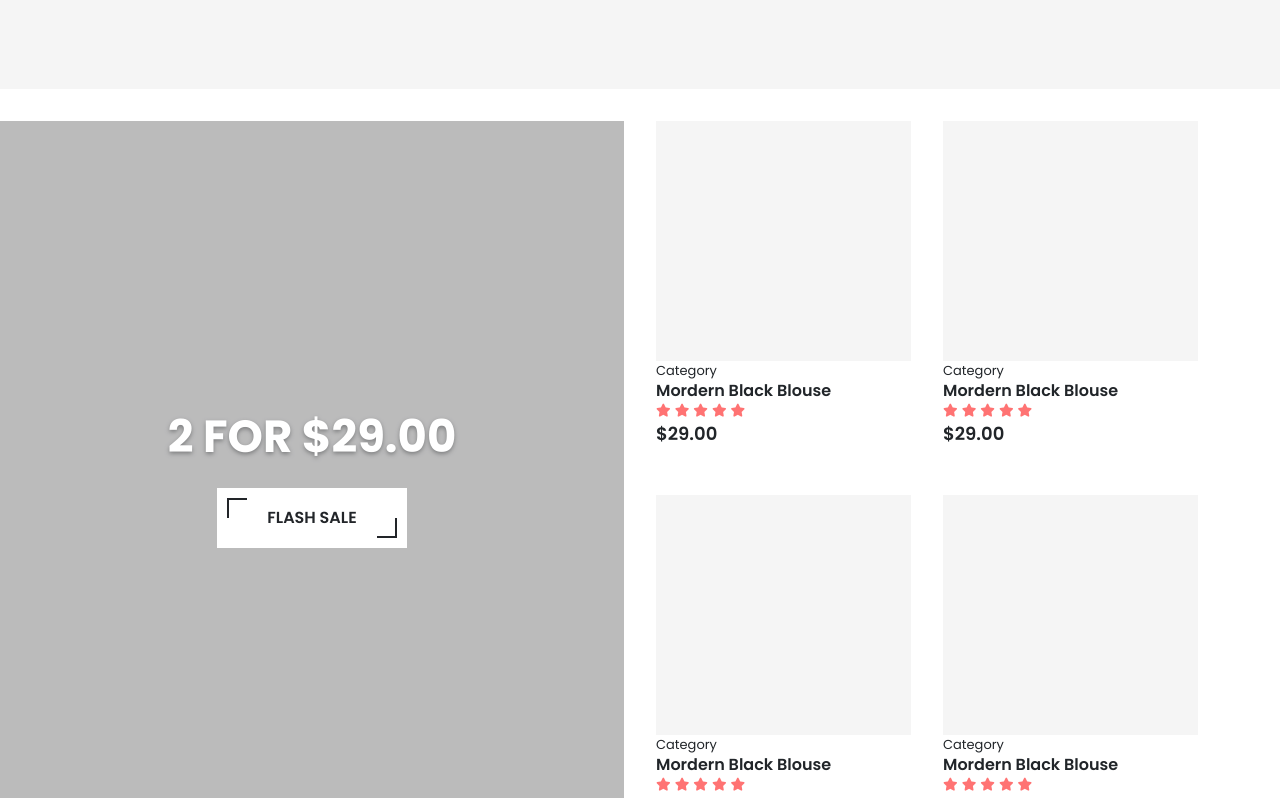
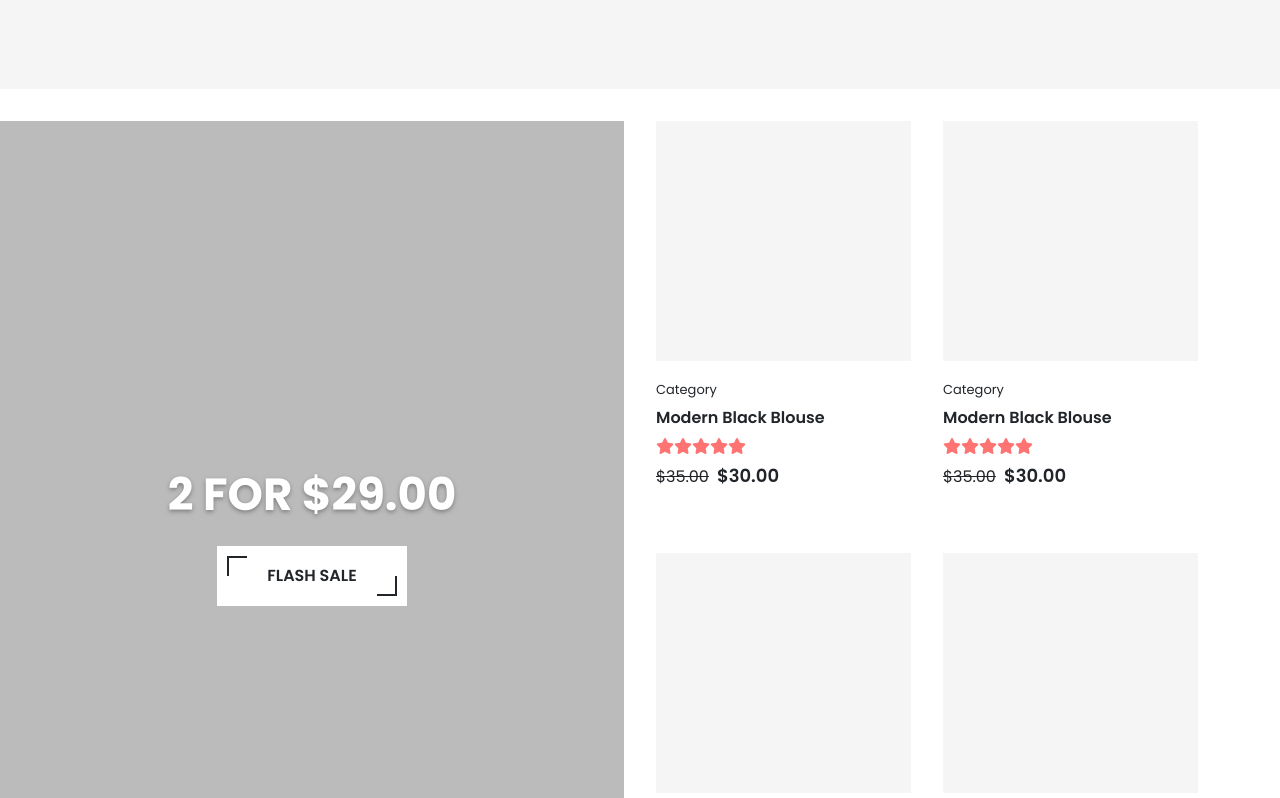
Before and after one commit to dennisGustavsson/frontEndJS-React-assignment, a React (Create React App) app: page / in a window 1280 px wide. Shown: the part 3280-4078 px from the top of the page. Built offline with nearby package versions, Linux system fonts and the light colour scheme.

Commit message:
started on product card component

```diff
--- a/src/Assets/scss/App.scss
+++ b/src/Assets/scss/App.scss
@@ -15,6 +15,7 @@
 
 @import './components/buttons';
 @import './components/menuIcon';
+@import './components/productCard';
 
 @import './sections/jumbotron';
 @import './sections/featuredProducts';
--- /dev/null
+++ b/src/Assets/scss/components/_productCard.scss
@@ -0,0 +1,110 @@
+.product-grid {
+    display: grid;
+    grid-template-columns: repeat(auto-fit ,minmax(270px, 300px));
+    justify-content: center;
+    align-items: center;
+    gap: 2rem;
+    @include md {
+        grid-template-columns: repeat(2, 1fr);
+    }
+    @include lg {
+        grid-template-columns: repeat(4, 1fr);
+    }
+}
+
+.product-card {
+    min-width: 255px;
+    text-align: center;
+    position: relative;
+    margin-bottom: 1rem;
+    overflow: hidden;
+    &:hover {
+        .card-menu {
+            right: 0;
+        }
+        .btn-theme {
+            bottom: 0;
+        }
+        .product-img {
+            background-color: $color-gray-5;
+        }
+    }
+
+}
+
+.product-img {
+    position: relative;
+    height: 240px;
+    width: 100%;
+    background-color: $color-gray-1;
+    transition: 250ms ease-in-out;
+    overflow: hidden;
+        .btn-theme {
+        position: absolute;
+        bottom:-100px;
+        width: 100%;
+    }
+
+}
+
+.product-info {
+    bottom: 0;
+    background-color: $color-theme-white;
+    width: 100%;
+    padding-block: 1rem;
+
+    .category-title {
+        font-size: $font-size-13;
+        display: inline-block;
+        margin-bottom: 0.5rem;
+    }
+
+    h4 {
+        font-size: $font-size-16;
+        font-weight: $font-w-semibold;
+        margin-bottom: 0.5rem;
+    }
+
+
+}
+
+.card-menu {
+    position: absolute;
+    padding: 0;
+    top: 0.7rem;
+    right: -90px;
+    display: flex;
+    flex-direction: column;
+    transition: 250ms ease-in-out;
+
+    .menu-icon {
+        margin:5px 10px;
+    }
+}
+
+.rating {
+    display: inline-block;
+    margin-bottom: 0.2rem;
+
+    i {
+        color: $theme-color;
+        &:hover {
+            color: $color-theme-hover;
+        }
+    }
+}
+
+
+.old-price {
+    text-decoration: line-through;
+    font-size: $font-size-16;
+    margin-top: 0;
+    margin-right: 0.5rem;
+    display: inline-block;
+}
+
+.new-price {
+    font-size: $font-size-18;
+    font-weight: $font-w-semibold;
+    display: inline-block;
+}
--- a/src/Assets/scss/cores/_base.scss
+++ b/src/Assets/scss/cores/_base.scss
@@ -7,9 +7,13 @@ html, body {
     box-sizing: border-box;
     margin: 0;
     padding: 0;
-    min-height: 100vh;
  }
 
+
+ button {
+    border: none;
+    outline: none;
+}
 
  ul {
     padding-bottom: 0;
@@ -29,6 +33,7 @@ html, body {
     height: auto;
 
  }
+
 
  .container-fluid {
     max-width: 100%;
--- a/src/Assets/scss/sections/_featuredProducts.scss
+++ b/src/Assets/scss/sections/_featuredProducts.scss
@@ -8,104 +8,3 @@
 
 
 }
-
-
-.product-grid {
-    display: grid;
-    grid-template-columns: repeat(auto-fit ,minmax(270px, 300px));
-    justify-content: center;
-    align-items: center;
-    gap: 2rem;
-    @include md {
-        grid-template-columns: repeat(2, 1fr);
-    }
-    @include lg {
-        grid-template-columns: repeat(4, 1fr);
-    }
-}
-
-.product-card {
-    min-width: 255px;
-    text-align: center;
-    position: relative;
-    margin-bottom: 1rem;
-    overflow: hidden;
-    &:hover {
-        .card-menu {
-            right: 0;
-        }
-        button {
-            bottom: 0;
-        }
-        .product-img {
-            background-color: $color-gray-5;
-        }
-    }
-
-}
-
-.product-img {
-    position: relative;
-    height: 240px;
-    width: 100%;
-    background-color: $color-gray-1;
-    transition: 250ms ease-in-out;
-    overflow: hidden;
-        button {
-        position: absolute;
-        bottom:-100px;
-        width: 100%;
-    }
-
-}
-
-.card-menu {
-    position: absolute;
-    padding: 0;
-    top: 0.7rem;
-    right: -90px;
-    display: flex;
-    flex-direction: column;
-    transition: 250ms ease-in-out;
-
-    .menu-icon {
-        margin:5px 10px;
-    }
-}
-
-.product-info {
-    bottom: 0;
-    background-color: $color-theme-white;
-    width: 100%;
-    padding-block: 1rem;
-
-    .category-link {
-        color: $color-theme-black-1;
-        text-decoration: none;
-        // transition: 200ms ease-in-out;
-        &:hover {
-            color: $theme-color;
-        }
-    }
-
-}
-
-
-.old-price {
-    text-decoration: line-through;
-    font-size: $font-size-16;
-}
-
-.new-price {
-    font-size: $font-size-18;
-    font-weight: $font-w-semibold
-}
-
-.rating {
-    a {
-        color: $theme-color;
-        &:hover {
-            color: $color-theme-hover;
-        }
-    }
-}
--- /dev/null
+++ b/src/Components/ProductCard.js
@@ -0,0 +1,33 @@
+import { NavLink } from "react-router-dom"
+
+const ProductCard = () => {
+  return (
+    <>
+        <div className="product-card">
+            <div className="product-img">
+                <NavLink to="/products/id" className="btn-theme">Quick view</NavLink>
+            </div>
+            <div className="card-menu">
+                <button href="" className="menu-icon" to="/wishlist"><i className="fa-regular fa-heart"></i></button>
+                <button href="" className="menu-icon" to="/compare"><i className="fa-regular fa-code-compare"></i></button>
+                <button href="" className="menu-icon" to="shoppingcart"><i className="fa-regular fa-shopping-bag"></i></button>
+            </div>
+            <div className="product-info">
+                <div className="category-title">Category</div>
+                <h4>Modern Black Blouse</h4>
+                <div className="rating">
+                    <i className="fa-solid fa-star"></i>
+                    <i className="fa-solid fa-star"></i>
+                    <i className="fa-solid fa-star"></i>
+                    <i className="fa-solid fa-star"></i>
+                    <i className="fa-solid fa-star"></i>
+                </div>
+                <br/>
+                <div className="old-price">$35.00</div>
+                <div className="new-price">$30.00</div>
+            </div>
+        </div>
+    </>
+  )
+}
+export default ProductCard
--- a/src/Sections/FeaturedProductsSection.js
+++ b/src/Sections/FeaturedProductsSection.js
@@ -1,4 +1,5 @@
 import { NavLink } from "react-router-dom"
+import ProductCard from "../Components/ProductCard"
 
 const FeaturedProductsSection = () => {
   return (
@@ -31,8 +32,9 @@ const FeaturedProductsSection = () => {
                 <span className="new-price">$30.00</span>
             </div>
         </div>
-
-
+    <ProductCard/>
+    <ProductCard/>
+    <ProductCard/>
     </div>
 </section>
   )
--- a/src/Sections/FlashSaleSection1.js
+++ b/src/Sections/FlashSaleSection1.js
@@ -1,4 +1,5 @@
 import { NavLink } from "react-router-dom"
+import ProductCard from "../Components/ProductCard"
 
 const FlashSaleSection1 = () => {
   return (
@@ -10,7 +11,7 @@ const FlashSaleSection1 = () => {
                 <NavLink className="btn-theme btn-theme-white">Flash Sale</NavLink>
             </div>
             <div className="product-grid">
-            <div className="product-card">
+                {/* <div className="product-card">
                     <div className="product-img"></div>
                     <span>Category</span>
                     <h3>Mordern Black Blouse</h3>
@@ -22,46 +23,12 @@ const FlashSaleSection1 = () => {
                     <i className="fa-solid fa-star"></i>
                     </span>
                     <span className="new-price">$29.00</span>
-            </div>
-            <div className="product-card">
-                <div className="product-img"></div>
-                <span>Category</span>
-                <h3>Mordern Black Blouse</h3>
-                <span className="ratings">
-                <i className="fa-solid fa-star"></i>
-                <i className="fa-solid fa-star"></i>
-                <i className="fa-solid fa-star"></i>
-                <i className="fa-solid fa-star"></i>
-                <i className="fa-solid fa-star"></i>
-                </span>
-                <span className="new-price">$29.00</span>
-            </div>
-            <div className="product-card">
-                <div className="product-img"></div>
-                <span>Category</span>
-                <h3>Mordern Black Blouse</h3>
-                <span className="ratings">
-                <i className="fa-solid fa-star"></i>
-                <i className="fa-solid fa-star"></i>
-                <i className="fa-solid fa-star"></i>
-                <i className="fa-solid fa-star"></i>
-                <i className="fa-solid fa-star"></i>
-                </span>
-                <span className="new-price">$29.00</span>
-            </div>
-            <div className="product-card">
-                <div className="product-img"></div>
-                <span>Category</span>
-                <h3>Mordern Black Blouse</h3>
-                <span className="ratings">
-                <i className="fa-solid fa-star"></i>
-                <i className="fa-solid fa-star"></i>
-                <i className="fa-solid fa-star"></i>
-                <i className="fa-solid fa-star"></i>
-                <i className="fa-solid fa-star"></i>
-                </span>
-                <span className="new-price">$29.00</span>
-            </div>
+                </div> */}
+                <ProductCard/>
+                <ProductCard/>
+                <ProductCard/>
+                <ProductCard/>
+
             </div>
         </div>
     </section>
```
Also changed, not shown: src/App.min.css. Lines whose indentation alone changed are shown as unchanged.
